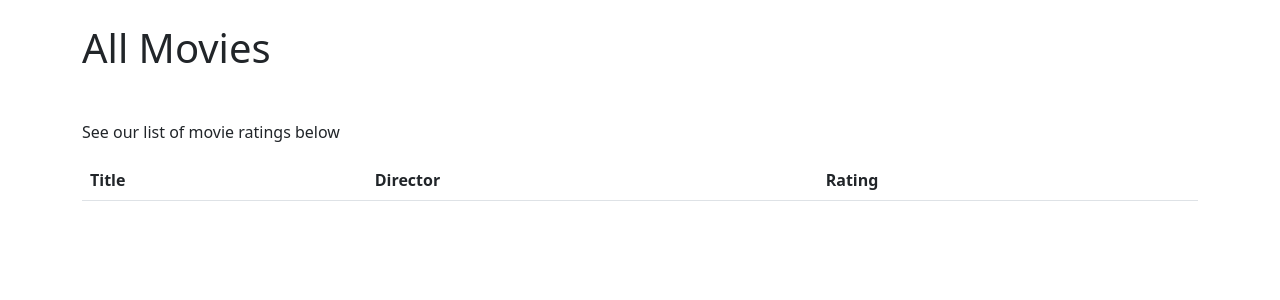
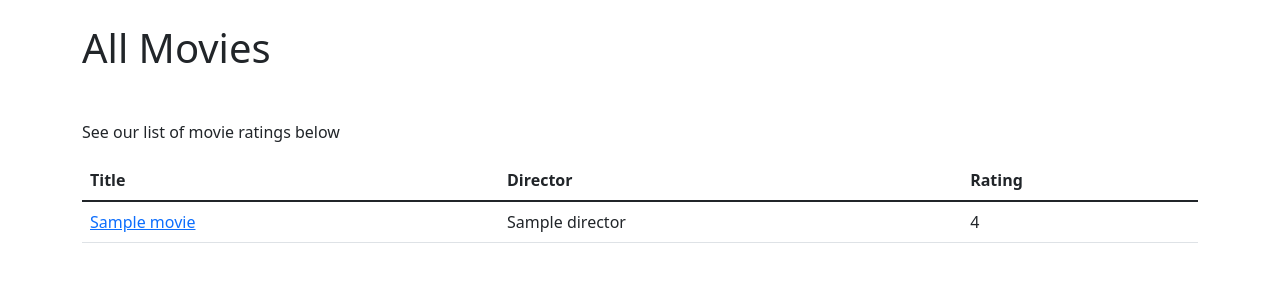
Before and after one commit to chris-pitre/ITSC-3155-Flask-SQLAlchemy-Assignment, a Flask app: template templates/list_all_movies.html in a window 1280 px wide. Shown: the part 56-356 px from the top of the page. Run offline with Flask 3, Linux system fonts and the light colour scheme; the template is opened without the code that fills it: most values are stand-ins (such as "Sample title", 1, 10 or a date in 2020); lists and menus that the app fills with data are empty; parts of the project's set-up code (start-up, migrations or seed data) failed here and were passed over.

Commit message:
Implemented Movie Table in List All Movies
Completes TODO 6

```diff
--- a/templates/list_all_movies.html
+++ b/templates/list_all_movies.html
@@ -14,7 +14,13 @@
     </tr>
   </thead>
   <tbody>
-    <!-- TODO - Render movies in a table with a link on the title to the individual movie page -->
+    {% for movie in movies %}
+      <tr>
+        <td><a href="/movies/{{ movie.movie_id }}">{{ movie.title }}</a></td>
+        <td>{{ movie.director }}</td>
+        <td>{{ movie.rating }}</td>
+      </tr>
+    {% endfor %}
   </tbody>
 </table>
 {% endblock %}
```
